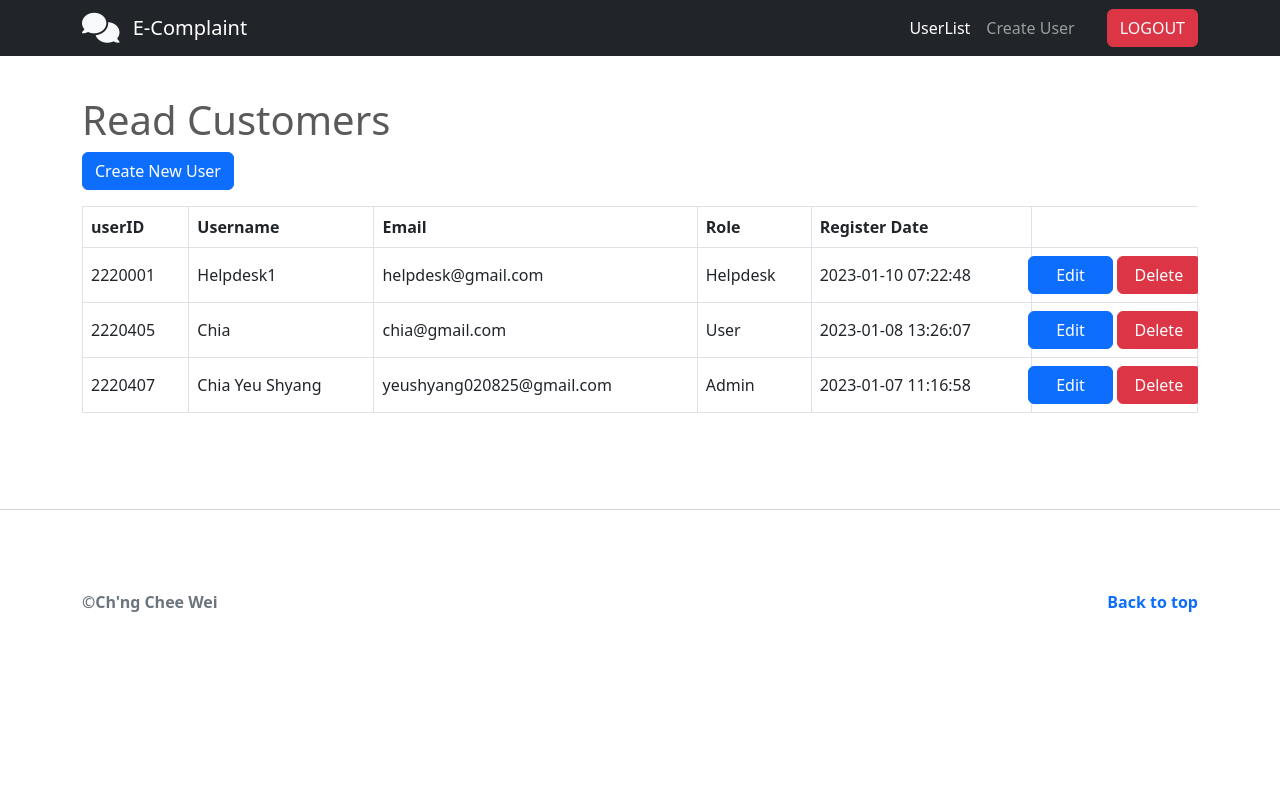
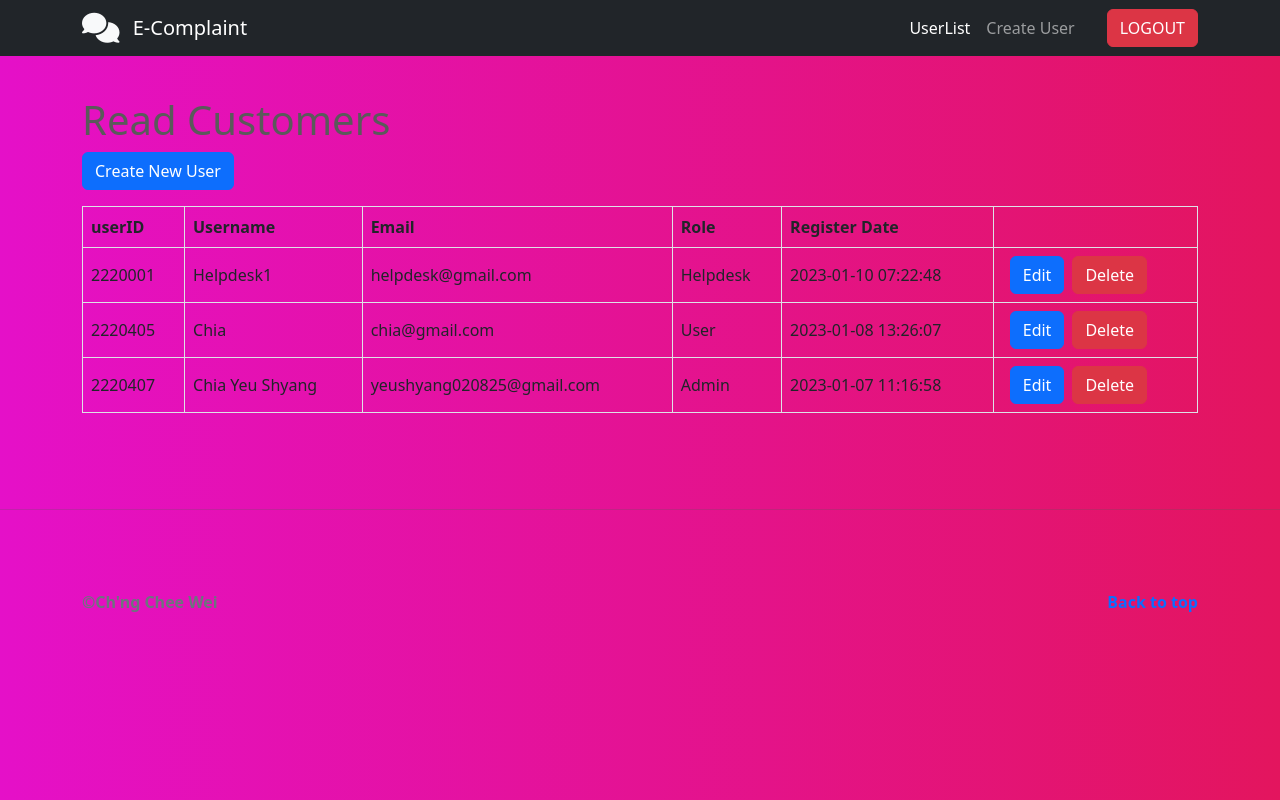
Before and after one commit to cheewei0449/E-Complaint-Web-Application, a PHP site: page /admin_users_list.php in a window 1280 px wide. Run offline with PHP 8.4, Linux system fonts and the light colour scheme; a user stored in the database is signed in; data comes from the database, SQL or seed files in the repository; some libraries are stand-ins or nearby versions.

Commit message:
add the css

```diff
--- a/Complaint-Website/admin_users_create.php
+++ b/Complaint-Website/admin_users_create.php
@@ -13,6 +13,7 @@ ob_start();
     <title>Create User</title>
 
     <link rel="stylesheet" href="css/styles.css" />
+    <link rel="stylesheet" href="css/all.css" />
 
 </head>
 
--- a/Complaint-Website/admin_users_list.php
+++ b/Complaint-Website/admin_users_list.php
@@ -12,6 +12,7 @@ include 'check_session.php';
     <title>Read Users</title>
 
     <link rel="stylesheet" href="css/styles.css" />
+    <link rel="stylesheet" href="css/all.css" />
 
 </head>
 
@@ -78,6 +79,7 @@ include 'check_session.php';
                 echo "<th>Email</th>";
                 echo "<th>Role</th>";
                 echo "<th>Register Date</th>";
+                echo "<th></th>";
                 echo "</tr>";
 
                 // retrieve our table contents
@@ -96,13 +98,12 @@ include 'check_session.php';
 
                     echo "<td>";
 
-                    echo "<div class='row'>";
 
                     // we will use this links on next part of this post
-                    echo "<a href='admin_users_update.php?id={$userID}' class='btn btn-primary col-11 col-lg m-auto me-lg-1 mt-2 mt-lg-0'>Edit</a>";
+                    echo "<a href='admin_users_update.php?id={$userID}' class='btn btn-primary ms-2 '>Edit</a>";
 
                     // we will use this links on next part of this post
-                    echo "<a href='#' onclick='delete_customer({$userID});' class='btn btn-danger col-11 col-lg m-auto mt-2 mt-xl-0'>Delete</a>";
+                    echo "<a href='#' onclick='delete_customer({$userID});' class='btn btn-danger ms-2 '>Delete</a>";
                     echo "</div>";
                     echo "</td>";
                     echo "</tr>";
--- /dev/null
+++ b/Complaint-Website/css/all.css
@@ -0,0 +1,11 @@
+body {
+
+    /* fallback for old browsers */
+    background: #7e1ee4;
+
+    /* Chrome 10-25, Safari 5.1-6 */
+    background: -webkit-linear-gradient(to right, rgb(63, 8, 204), rgb(155, 9, 212));
+
+    /* W3C, IE 10+/ Edge, Firefox 16+, Chrome 26+, Opera 12+, Safari 7+ */
+    background: linear-gradient(to right, rgb(229, 16, 200), rgb(227, 21, 94))
+    }
--- a/Complaint-Website/helpdesk_complaints_list.php
+++ b/Complaint-Website/helpdesk_complaints_list.php
@@ -12,6 +12,7 @@ include 'check_session.php';
     <title>Read Product</title>
 
     <link rel="stylesheet" href="css/styles.css" />
+    <link rel="stylesheet" href="css/all.css" />
 
     <link rel="stylesheet" href="https://fonts.googleapis.com/css2?family=Material+Symbols+Outlined:opsz,wght,FILL,GRAD@48,400,0,0" />
 
--- a/Complaint-Website/helpdesk_complaints_read.php
+++ b/Complaint-Website/helpdesk_complaints_read.php
@@ -12,6 +12,7 @@ ob_start();
     <title>Read Complaint</title>
 
     <link rel="stylesheet" href="css/styles.css" />
+    <link rel="stylesheet" href="css/all.css" />
 
 </head>
 
--- a/Complaint-Website/user_complaints_create.php
+++ b/Complaint-Website/user_complaints_create.php
@@ -13,6 +13,7 @@ ob_start();
     <title>Create User</title>
 
     <link rel="stylesheet" href="css/styles.css" />
+    <link rel="stylesheet" href="css/all.css" />
 
 </head>
 
--- a/Complaint-Website/user_complaints_list.php
+++ b/Complaint-Website/user_complaints_list.php
@@ -12,6 +12,7 @@ include 'check_session.php';
     <title>Read Product</title>
 
     <link rel="stylesheet" href="css/styles.css" />
+    <link rel="stylesheet" href="css/all.css" />
 
     <link rel="stylesheet" href="https://fonts.googleapis.com/css2?family=Material+Symbols+Outlined:opsz,wght,FILL,GRAD@48,400,0,0" />
 
--- a/Complaint-Website/user_complaints_read.php
+++ b/Complaint-Website/user_complaints_read.php
@@ -11,6 +11,7 @@ include 'check_session.php';
     <title>Read Complaint</title>
 
     <link rel="stylesheet" href="css/styles.css" />
+    <link rel="stylesheet" href="css/all.css" />
 
 </head>
 
```
